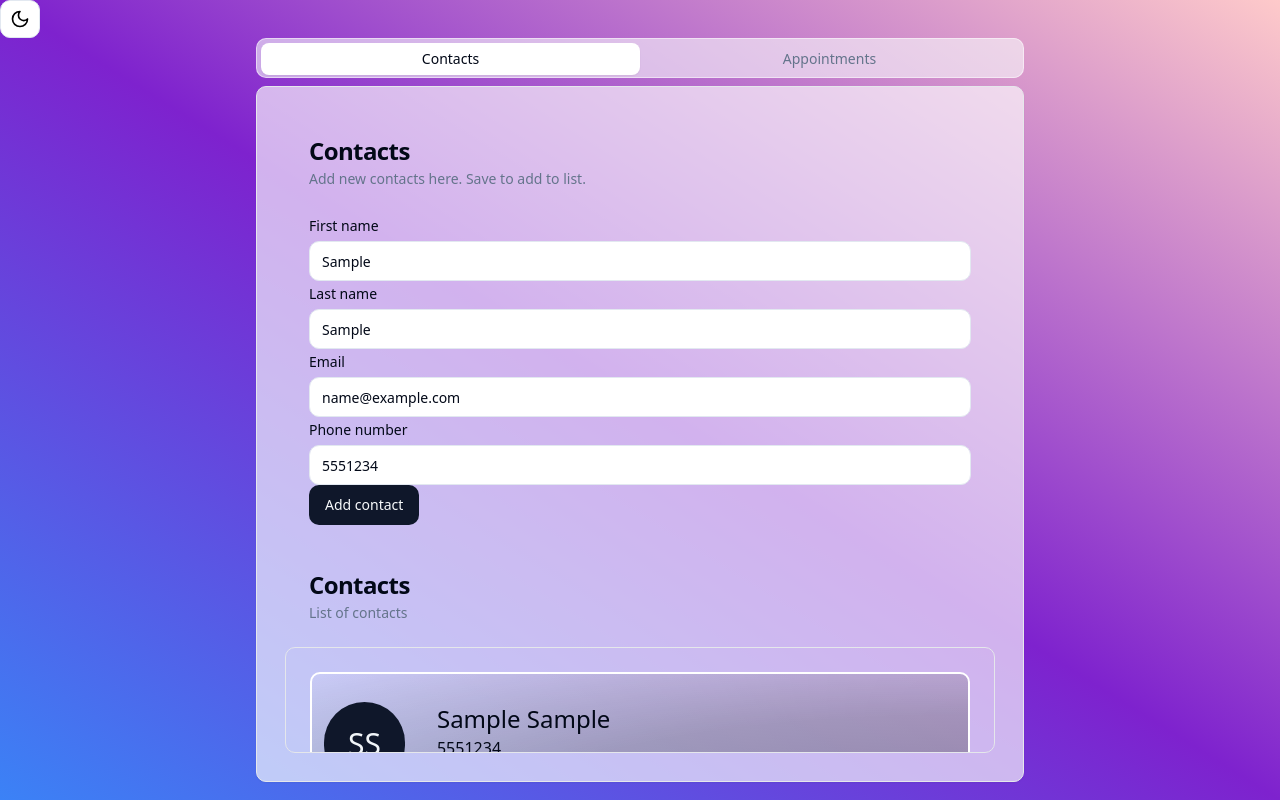
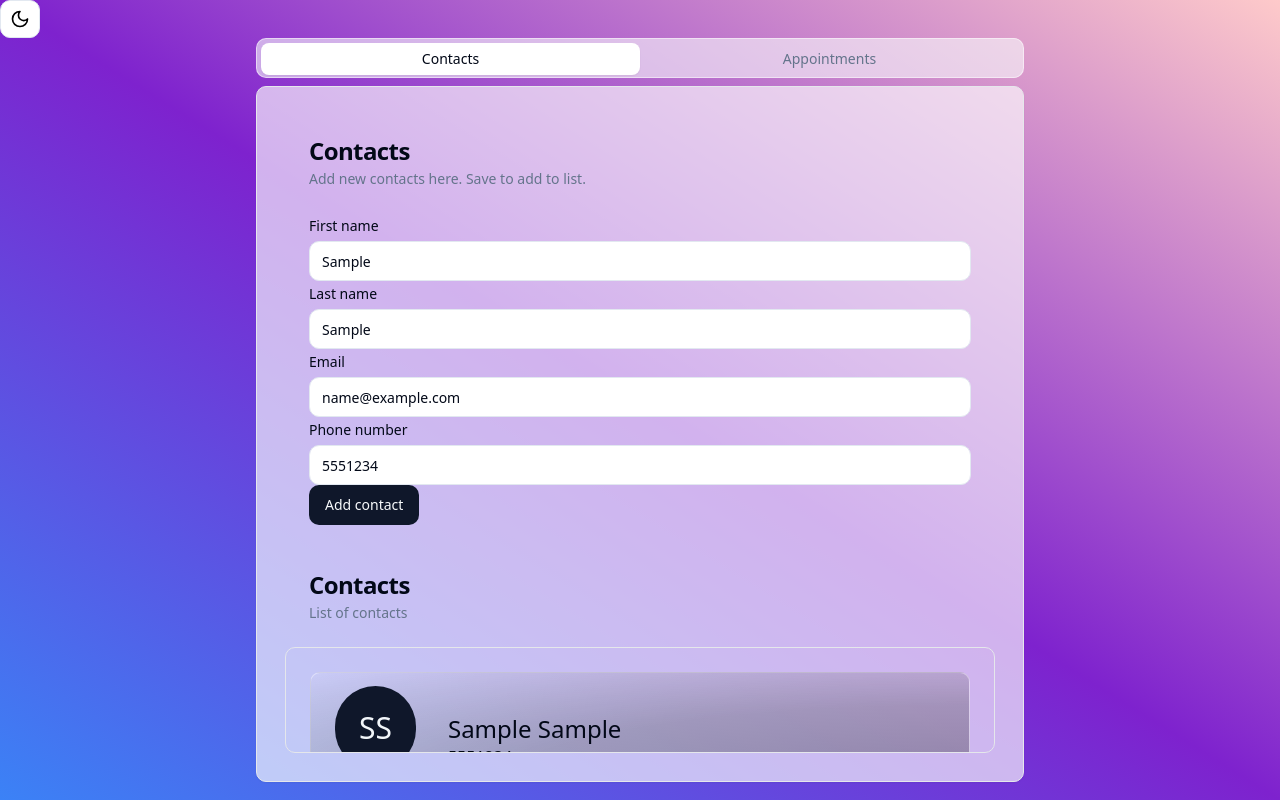
Before and after one commit to nixowl/appointment-plan, a React (Vite) app: page / in a window 1280 px wide. Both pictures are taken after typing "Sample", "Sample", "name@example.com", "5551234" into the empty fields and a click on the button "Add contact". Built offline with nearby package versions, Linux system fonts and the light colour scheme.

Commit message:
make names display with first letter capitalized even when input isn't

```diff
--- a/src/components/ContactCard.tsx
+++ b/src/components/ContactCard.tsx
@@ -7,13 +7,17 @@ export const ContactCard = ({ givenName, familyName, email, phone }: Contact) =>
     const capsGivenName = givenName[0].toUpperCase() + givenName.slice(1)
     const capsFamilyName = familyName[0].toUpperCase() + familyName.slice(1)
     return (
-        <div className="flex flex-1 items-center space-x-4 bg-[radial-gradient(ellipse_at_bottom_right,_var(--tw-gradient-stops))] from-black/30 via-neutral-700/30 to-white/10 border-background border-2 p-3 rounded-md h-[9rem]">
+        <div className="flex flex-1 items-center space-x-4 bg-[radial-gradient(ellipse_at_bottom_right,_var(--tw-gradient-stops))] from-black/30 via-neutral-700/30 to-white/10 border border-white/40 rounded-md p-6 h-[7rem]">
             <div className="bg-primary rounded-full p-6">
-                <p className="text-3xl text-secondary">{firstInitial.toUpperCase()}
-                {surnameInitial.toUpperCase()}</p>
+                <p className="text-3xl text-secondary">
+                    {firstInitial.toUpperCase()}
+                    {surnameInitial.toUpperCase()}
+                </p>
             </div>
             <div className="flex flex-col justify-around p-4 h-full w-full">
-                <p className="text-2xl">{capsGivenName} {capsFamilyName}</p>
+                <p className="text-2xl">
+                    {capsGivenName} {capsFamilyName}
+                </p>
                 <p>{phone}</p>
                 <p>{email}</p>
             </div>
```
